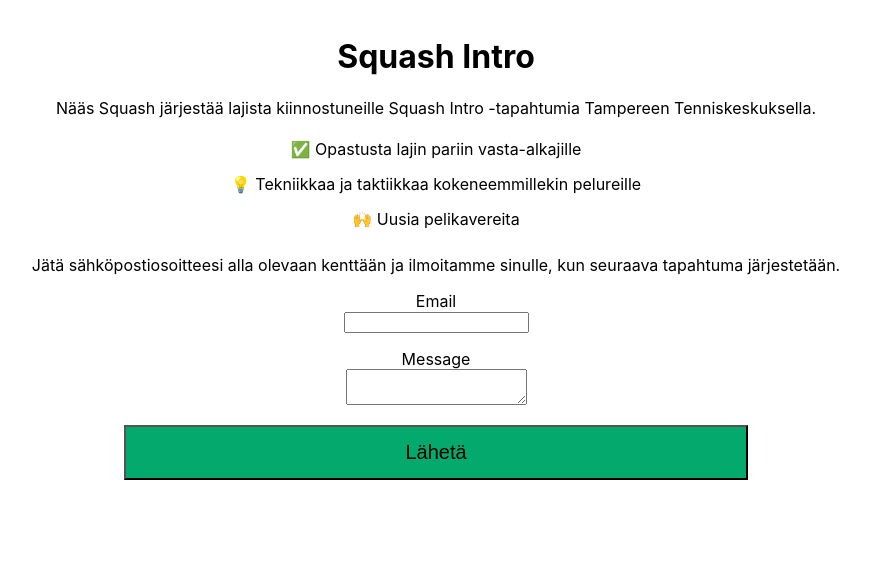
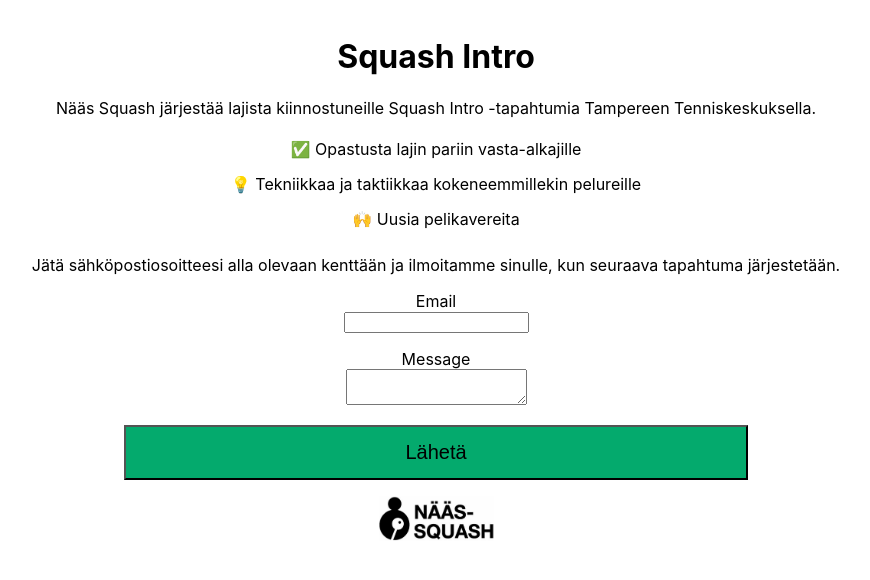
Before and after one commit to jvii/squash-intro, a React (Create React App) app: page / in a window 1280 px wide. Shown: the top 580 px of the page, without its empty margins (204-1074 px from the left). Built offline with nearby package versions, Linux system fonts and the light colour scheme.

Commit message:
add logo

```diff
--- a/src/App.css
+++ b/src/App.css
@@ -21,3 +21,8 @@
   cursor: pointer;
   text-align: center;
 }
+
+.logo {
+  width: 10%;
+  height: 10%;
+}
--- a/src/App.js
+++ b/src/App.js
@@ -19,6 +19,7 @@
         tapahtuma järjestetään.
       </p>
       <Form />
+      <img src={require('./naassquash.png')} alt='NääsSquash logo' className='logo'/>
     </div>
   );
 }
```
Also changed, not shown: src/naassquash.png (added).
